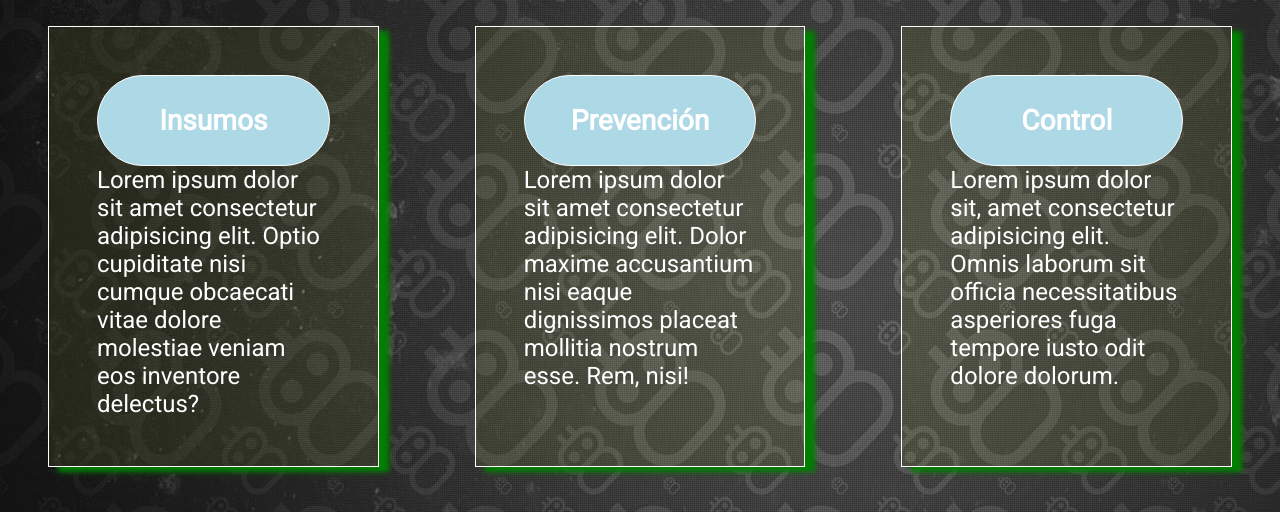
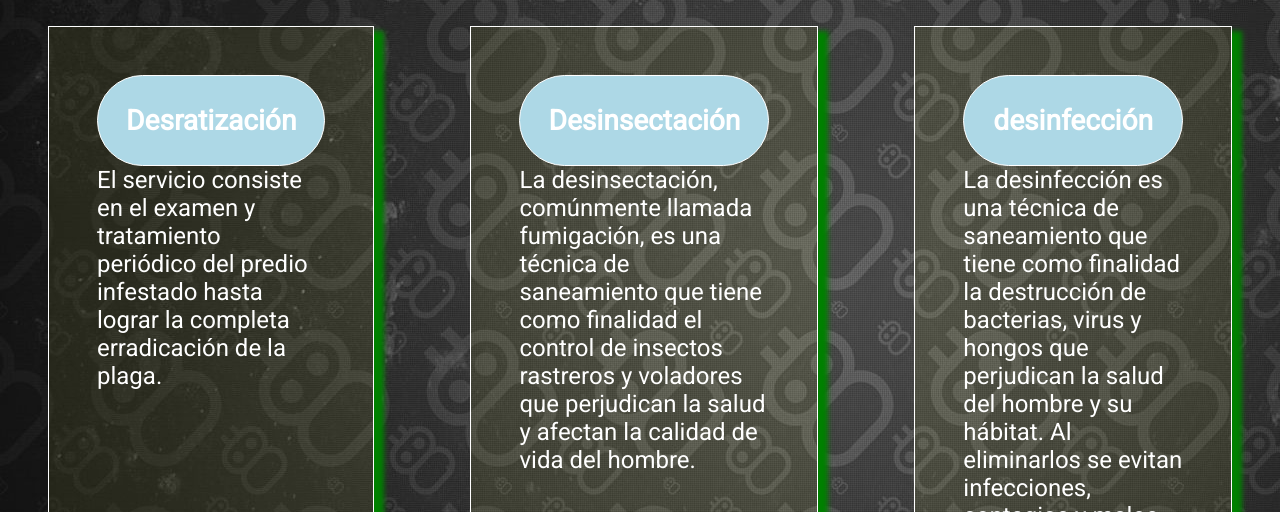
Before and after one commit to leonelpereyra44/san-agustin, a plain HTML site: page pages/servicios.html in a window 1280 px wide. Shown: the part 259-771 px from the top of the page. Drawn offline with Linux system fonts and the light colour scheme; grey boxes are pictures that could not be loaded.

Commit message:
agregando textos preliminares y favicon olvidado

```diff
--- a/pages/servicios.html
+++ b/pages/servicios.html
@@ -9,6 +9,7 @@
     <meta name="author" content="Leonel Pereyra">
     <meta name="copyright" content="San Agustin MIP">
     <link rel="stylesheet" href="../asset/css/main.css">
+    <link rel="icon"  type="" href="../asset/images/png-transparent-the-sims-3-stuff-packs-the-sims-4-pest-control-cockroach-cockroach-animals-logo-pest-control-removebg.png">
     <title>Servicios</title>
 </head>
 <body>
@@ -32,16 +33,16 @@
         <!-- Servicios que se ofrecen -->
         <article class="article_servicios">
             <div class="servicios_contenedor">
-                <h3 class="servicios_insumos">Insumos</h3>
-                <p>Lorem ipsum dolor sit amet consectetur adipisicing elit. Optio cupiditate nisi cumque obcaecati vitae dolore molestiae veniam eos inventore delectus?</p>
+                <h3 class="servicios_insumos">Desratización</h3>
+                <p>El servicio consiste en el examen y tratamiento periódico del predio infestado hasta lograr la completa erradicación de la plaga.</p>
             </div>
             <div class="servicios_contenedor">
-                <h3 class="servicios_prevencion">Prevención</h3>
-                <p>Lorem ipsum dolor sit amet consectetur adipisicing elit. Dolor maxime accusantium nisi eaque dignissimos placeat mollitia nostrum esse. Rem, nisi!</p>
+                <h3 class="servicios_prevencion">Desinsectación</h3>
+                <p>La desinsectación, comúnmente llamada fumigación, es una técnica de saneamiento que tiene como finalidad el control de insectos rastreros y voladores que perjudican la salud y afectan la calidad de vida del hombre.</p>
             </div>
             <div class="servicios_contenedor">
-                <h3 class="servicios_control">Control</h3>
-                <p>Lorem ipsum dolor sit, amet consectetur adipisicing elit. Omnis laborum sit officia necessitatibus asperiores fuga tempore iusto odit dolore dolorum.</p>
+                <h3 class="servicios_control">desinfección</h3>
+                <p>La desinfección es una técnica de saneamiento que tiene como finalidad la destrucción de bacterias, virus y hongos que perjudican la salud del hombre y su hábitat. Al eliminarlos se evitan infecciones, contagios y malos olores.</p>
             </div>
         </article>
         <!-- Video de servicios -->
```
Also changed, not shown: index.html (+3 -4 lines), pages/contacto.html (+1 -0 lines), pages/faq.html (+1 -0 lines), pages/nosotros.html (+6 -1 lines), 1 other file.
